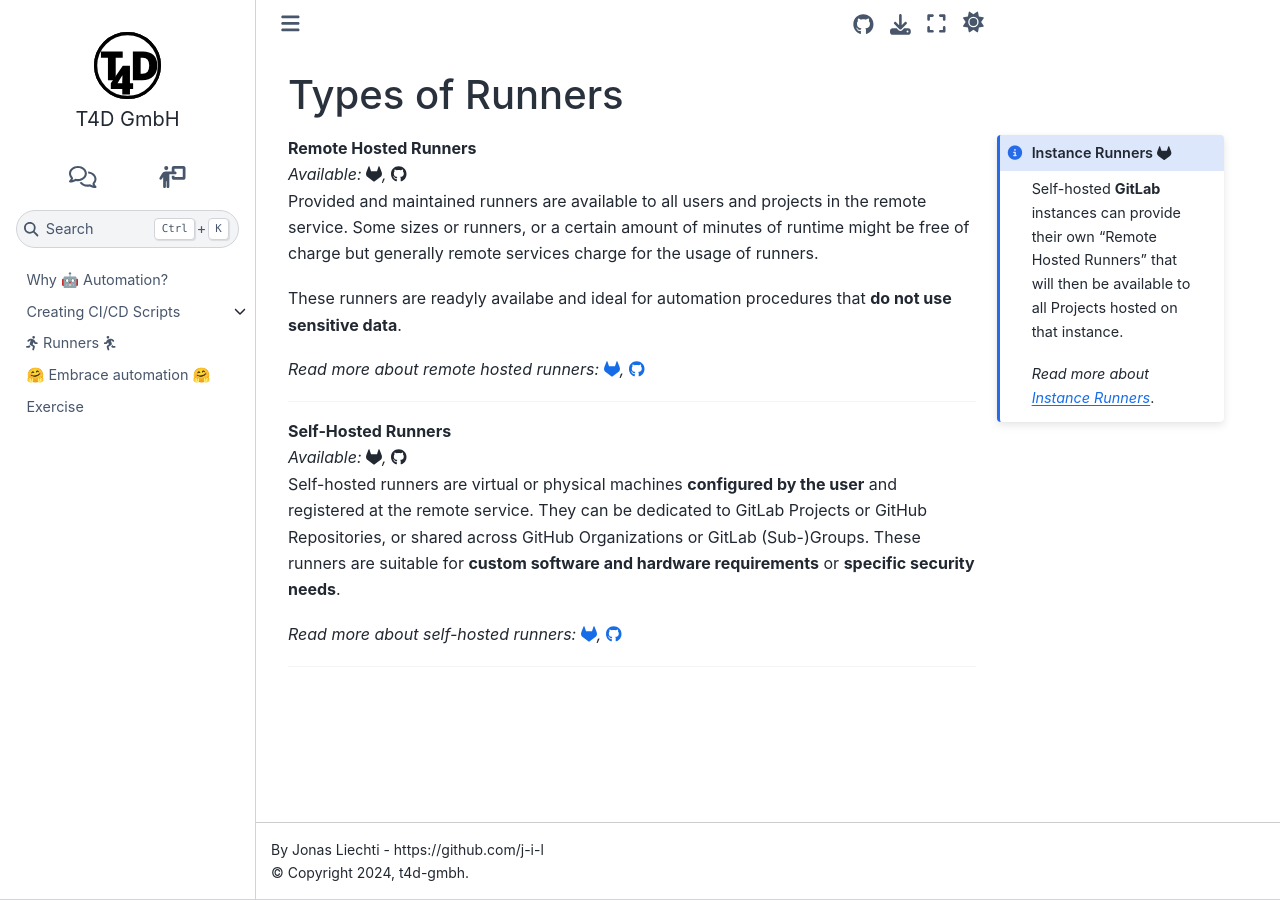
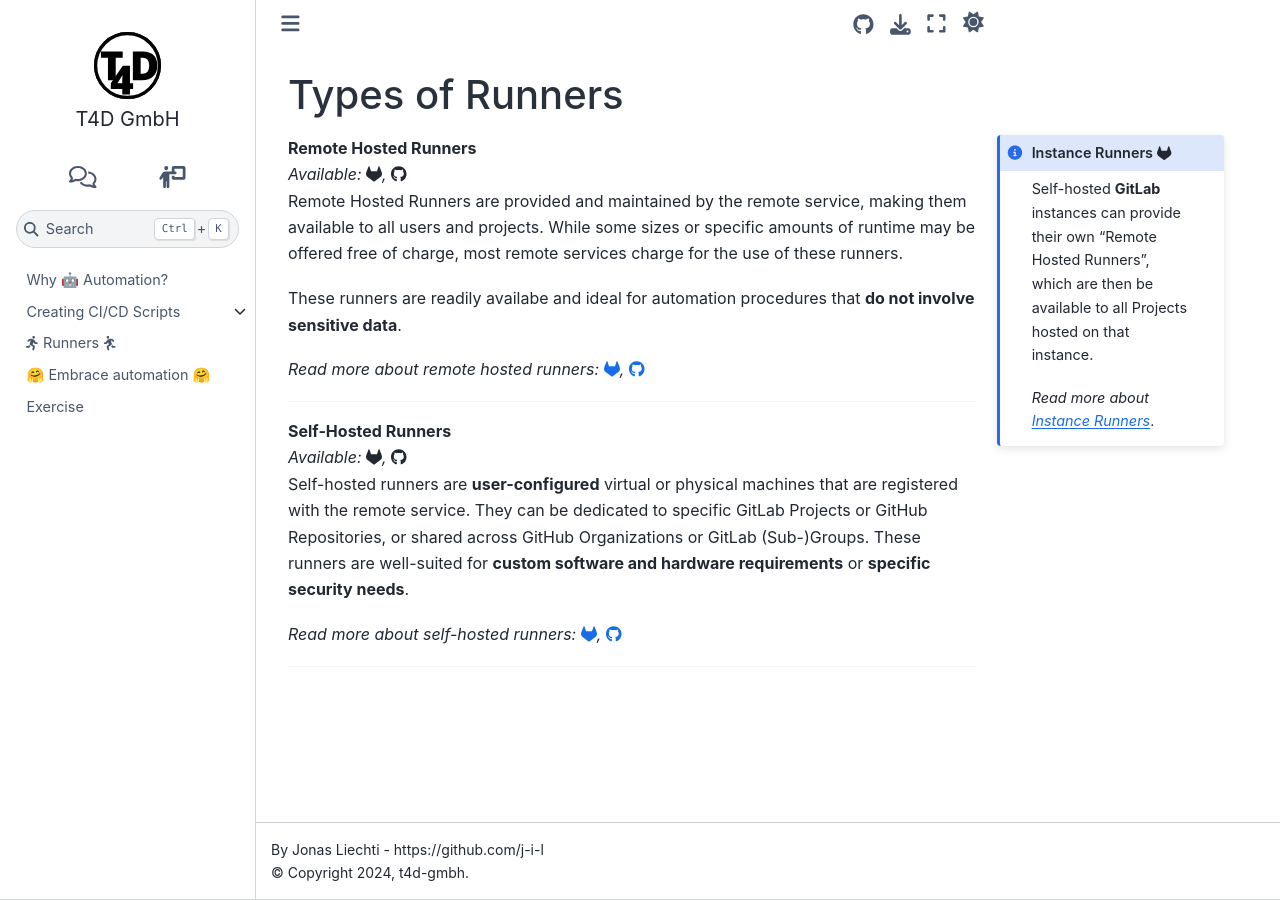
Before and after one commit to t4d-gmbh/ci-cd-workflows, a Sphinx documentation site: the page built from source/content/runners/runner_types.md, in a window 1280 px wide. Built offline with Sphinx 7.4.7 and the Sphinx Book theme 1.1.4, drawn with Linux system fonts in a browser that asks for light colours; the version number could not be read and is left out.

Commit message:
Update runner_types.md
Revised text for clarity

````diff
--- a/source/content/runners/runner_types.md
+++ b/source/content/runners/runner_types.md
@@ -2,39 +2,36 @@
 
 :::{admonition} Instance Runners <i class="fab fa-gitlab"></i>
 :class: note, margin
-Self-hosted **GitLab** instances can provide their own "Remote Hosted Runners"{% if page %} that will then be available to all Projects hosted on that instance.
+Self-hosted **GitLab** instances can provide their own "Remote Hosted Runners"{% if page %}, which are then be available to all Projects hosted on that instance.
 
 _Read more about [Instance Runners](https://docs.gitlab.com/ee/ci/runners/runners_scope.html#instance-runners)_{% endif %}.
 :::
 {% if slide %}
 :::{card} Remote Hosted Runners <i class="fab fa-gitlab"></i>&<i class="fab fa-github"></i>
-Provided and maintained by the remote service.
+Remote Hosted Runners are provided and maintained by the remote service.
 
-A certain amount of minutes or particular runner sizes might be free of charge.
+A certain amount of runtime minutes or specific runner sizes may be offered free of charge.
 
-Ideal for automation scripts that **do not work with sensitive data**.
+These runners are ideal for automation scripts that **do not handle sensitive data**.
 
 ```{note}
 Public Repositories can use lightweight runners on **GitHub** without any runtime restriction.
 ```
 :::
 :::{card} Self-Hosted Runners <i class="fab fa-gitlab"></i>&<i class="fab fa-github"></i>
-Virtual or physical machines **configured by the user** and registered at the remote service.
+Self-hosted runners are  virtual or physical machines **configured by the user** and registered with the remote service.
 
-Can run as a service.
+These runners can operate as a service and may be dedicated to specific <i class="fab fa-gitlab"></i> Projects or <i class="fab fa-github"></i> Repositories, or shared accross <i class="fab fa-github"></i> Organizations or <i class="fab fa-gitlab"></i> (Sub-)Groups.
 
-Self-hosted runners can be dedicated to <i class="fab fa-gitlab"></i> Projects or <i class="fab fa-github"></i> Repositories or shared accross <i class="fab fa-github"></i> Oranizations or <i class="fab fa-gitlab"></i> (Sub-)Groups.
-
-Suitable for **custom software and hardware requirements** or **specific security needs**.
+They are suitable for **custom software and hardware requirements** or **specific security needs**.
 :::
 {% else %}
 
 **Remote Hosted Runners**
 *Available: <i class="fab fa-gitlab"></i>, <i class="fab fa-github"></i>*
-Provided and maintained runners are available to all users and projects in the remote service.
-Some sizes or runners, or a certain amount of minutes of runtime might be free of charge but generally remote services charge for the usage of runners.
+Remote Hosted Runners are provided and maintained by the remote service, making them available to all users and projects. While some sizes or specific amounts of runtime may be offered free of charge, most remote services charge for the use of these runners.
 
-These runners are readyly availabe and ideal for automation procedures that **do not use sensitive data**.
+These runners are readily availabe and ideal for automation procedures that **do not involve sensitive data**.
 
 _Read more about remote hosted runners: [<i class="fab fa-gitlab"></i>](https://docs.gitlab.com/ee/ci/runners/index.html), [<i class="fab fa-github"></i>](https://docs.github.com/en/enterprise-cloud@latest/actions/using-github-hosted-runners/using-github-hosted-runners/about-github-hosted-runners)_
 
@@ -42,7 +39,7 @@ _Read more about remote hosted runners: [<i class="fab fa-gitlab"></i>](https://
 
 **Self-Hosted Runners**
 *Available: <i class="fab fa-gitlab"></i>, <i class="fab fa-github"></i>*
-Self-hosted runners are virtual or physical machines **configured by the user** and registered at the remote service. They can be dedicated to GitLab Projects or GitHub Repositories, or shared across GitHub Organizations or GitLab (Sub-)Groups. These runners are suitable for **custom software and hardware requirements** or **specific security needs**.
+Self-hosted runners are **user-configured** virtual or physical machines that are registered with the remote service. They can be dedicated to specific GitLab Projects or GitHub Repositories, or shared across GitHub Organizations or GitLab (Sub-)Groups. These runners are well-suited for **custom software and hardware requirements** or **specific security needs**.
 
 _Read more about self-hosted runners: [<i class="fab fa-gitlab"></i>](https://docs.gitlab.com/runner/#use-self-managed-runners), [<i class="fab fa-github"></i>](https://docs.github.com/en/enterprise-cloud@latest/actions/hosting-your-own-runners/managing-self-hosted-runners/about-self-hosted-runners)_
 
````
